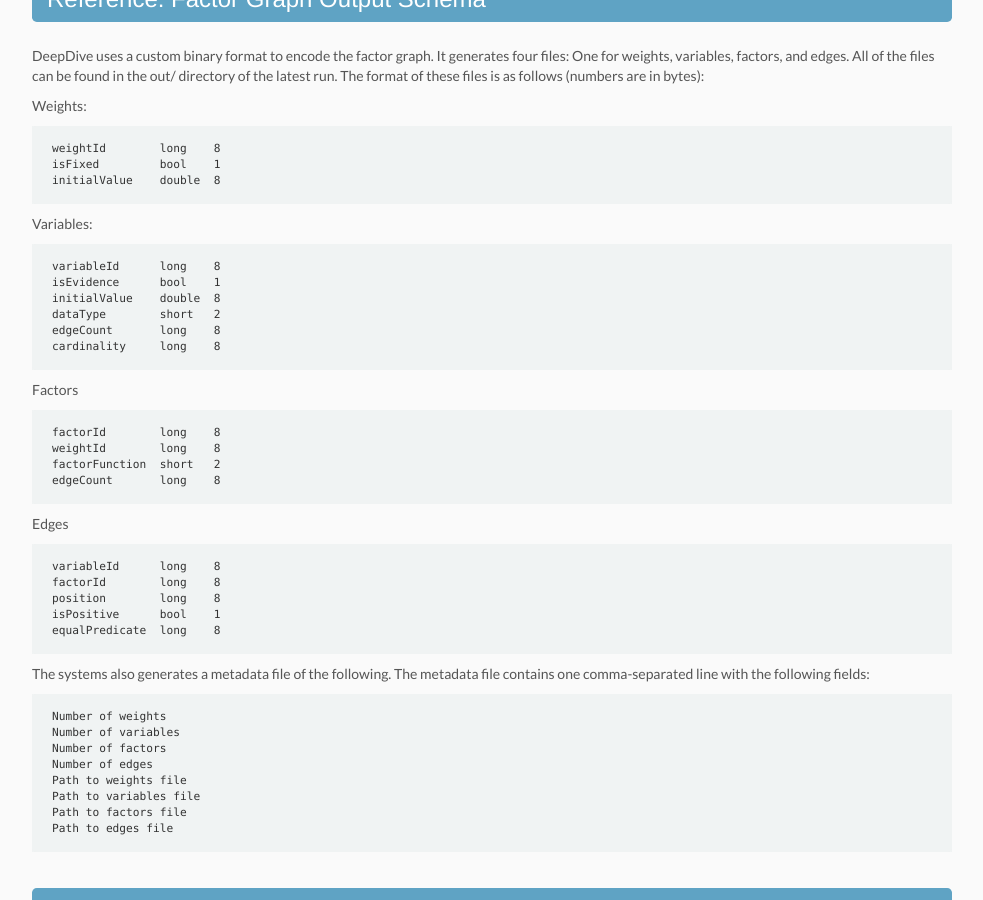
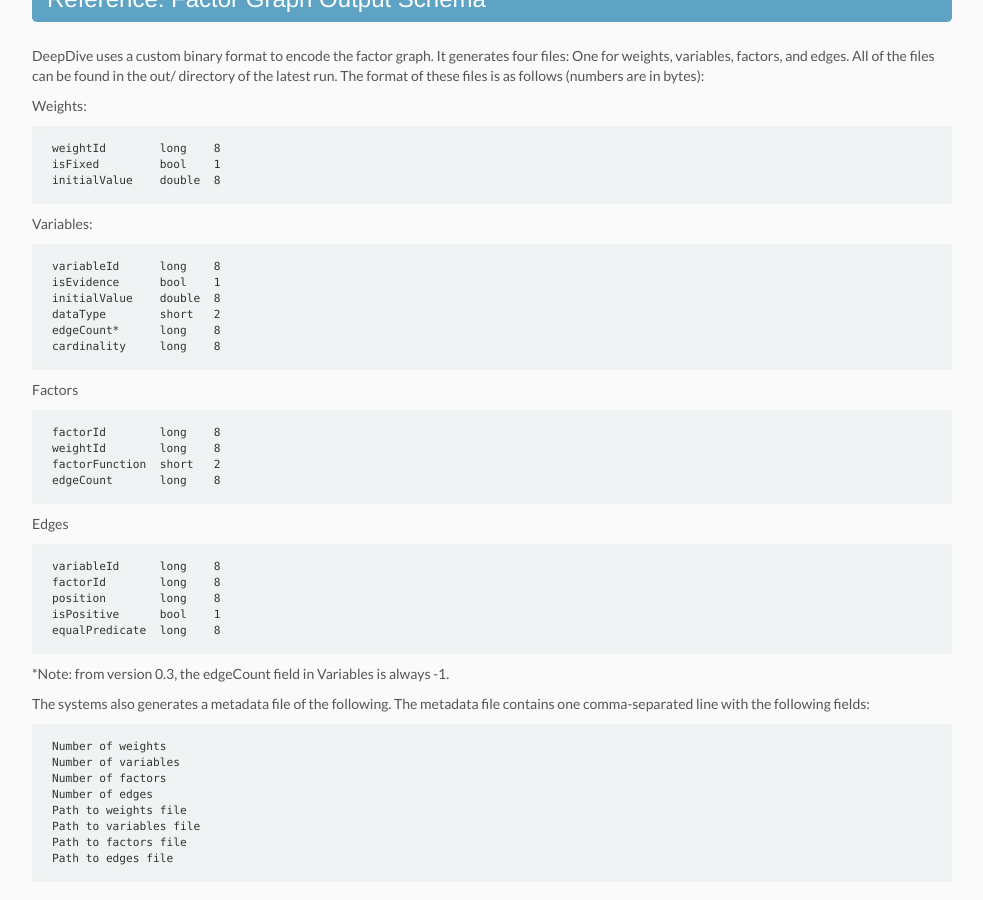
Before and after one commit to senaraiandi/deepdive, a Jekyll site: the page built from doc/developer.md, in a window 1280 px wide and 900 px high, scrolled down 1147 px. Shown: the whole window, without its empty margins (148-1131 px from the left). Built offline with Jekyll 4.4.1, drawn with Linux system fonts in a browser that asks for light colours; nearby versions of some CDN libraries.

Commit message:
Update developer.md

```diff
--- a/doc/developer.md
+++ b/doc/developer.md
@@ -56,7 +56,7 @@
     isEvidence      bool    1
     initialValue    double  8
     dataType        short   2
-    edgeCount       long    8
+    edgeCount*      long    8
     cardinality     long    8
 
 Factors
@@ -75,6 +75,7 @@
     equalPredicate  long    8
 
 
+*Note: from version 0.3, the edgeCount field in Variables is always -1.
 
 The systems also generates a metadata file of the following. The metadata file contains one comma-separated line with the following fields:
 
```
